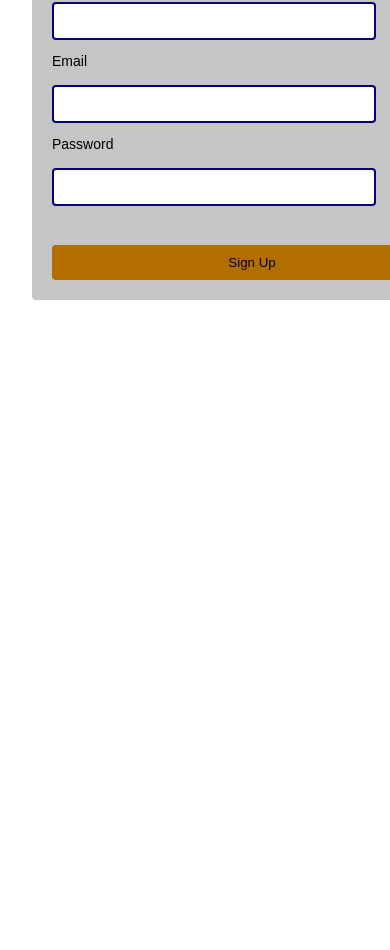
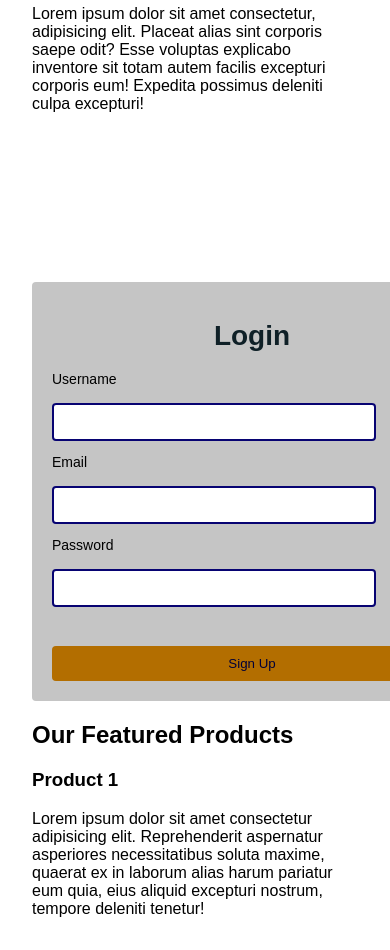
Before and after one commit to SpiceyGabs/JustBeans_ExamWebsite, a plain HTML site: page index.html in a window 390 px wide. Shown: the part 867-1817 px from the top of the page. Before the commit the page ends 1199 px from the top, so only its background shows below. Drawn offline with Linux system fonts and the light colour scheme.

Commit message:
responsiveness

```diff
--- a/index.html
+++ b/index.html
@@ -66,5 +66,21 @@
 
         </form>
     </div>
+
+    <section class="cardSection">
+         <h2>Our Featured Products</h2>
+             <div class="cardContainer">
+     <div class="card">
+         <div class="cardImage"></div>
+            <h3>Product 1</h3>
+            <p>Lorem ipsum dolor sit amet consectetur adipisicing elit. Reprehenderit aspernatur asperiores necessitatibus soluta maxime,
+                quaerat ex in laborum alias harum pariatur eum quia, eius aliquid excepturi nostrum, tempore deleniti tenetur!</p>
+
+     </div>
+
+
+
+
+    </section>
 </body>
 </html>
--- a/style.css
+++ b/style.css
@@ -1,3 +1,14 @@
+@media (max-width: 768px) {
+  .cardContainer {
+    flex-direction: column;
+    align-items: center;
+  }
+
+  .Header {
+    height: 50vh;
+  }
+}
+
 header {
     width: max-content;
     font-size: 12px;
```
